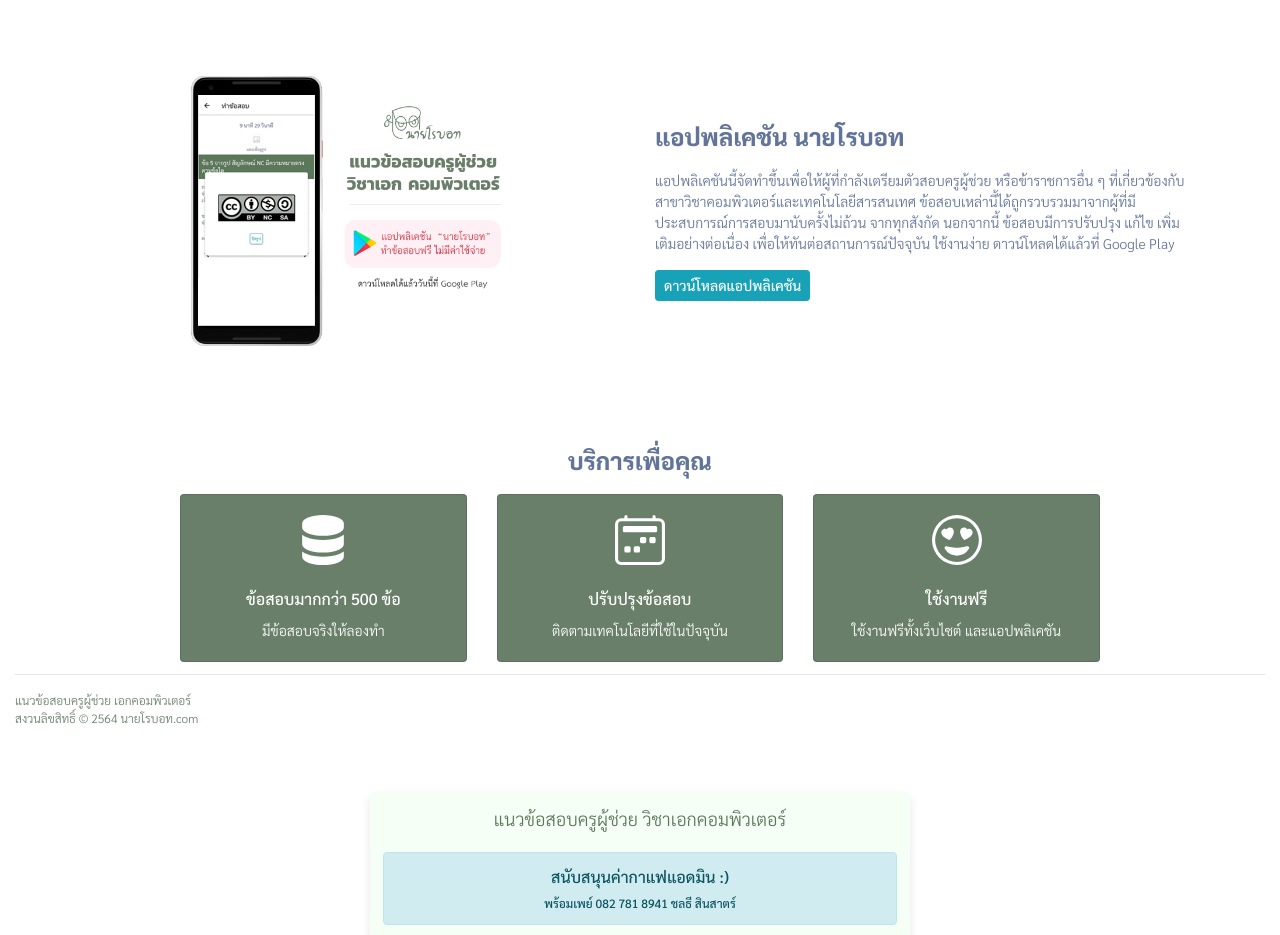
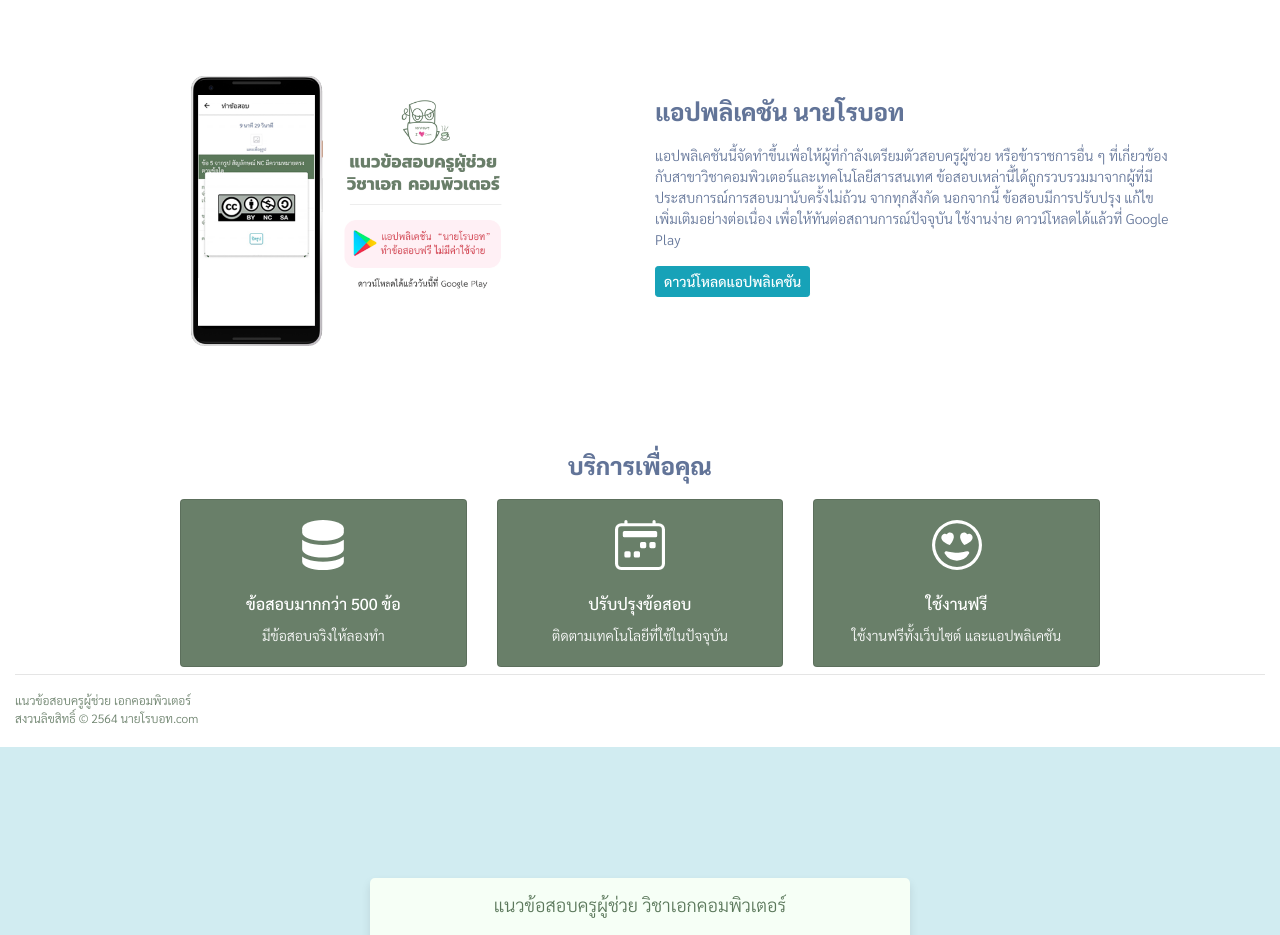
Before and after one commit to chonlatee-s/AT, a React (Create React App) app: page / in a window 1280 px wide. Shown: the part 57-992 px from the top of the page. Built offline with nearby package versions, Linux system fonts and the light colour scheme.

Commit message:
new design

```diff
--- a/src/Home.js
+++ b/src/Home.js
@@ -7,7 +7,9 @@ class Home extends Component {
         return(
             <div>
                 <Promotion/>
+                <div style={{backgroundColor:'#d1ecf1', paddingTop:'1px', paddingBottom:'35px', height:'100%'}}>
                 <Register/>
+                </div>
                 <br/>
             </div>
         );
--- a/src/Promotion.js
+++ b/src/Promotion.js
@@ -1,6 +1,6 @@
 import React, { Component } from 'react';
 import { Container, Row, Col, Card, CardDeck, Button} from 'react-bootstrap';
-import bannerApp from './img/bannerApp.png';
+import bannerApp from './img/bannerApp2.png';
 
 class Promotion extends Component {
     render() {
@@ -20,7 +20,7 @@ class Promotion extends Component {
                         <Row>
                             <Col>
                                 <p className="txtRobot" style={{color:'#627498'}}>แอปพลิเคชัน นายโรบอท</p>
-                                <p className="txtTitleApp" style={{color:'#627498'}}>
+                                <p className="txtTitleApp" style={{color:'#627498', paddingRight:'20px'}}>
                                     แอปพลิเคชันนี้จัดทำขึ้นเพื่อให้ผู้ที่กำลังเตรียมตัวสอบครูผู้ช่วย หรือข้าราชการอื่น ๆ
                                     ที่เกี่ยวข้องกับสาขาวิชาคอมพิวเตอร์และเทคโนโลยีสารสนเทศ
                                     ข้อสอบเหล่านี้ได้ถูกรวบรวมมาจากผู้ที่มีประสบการณ์การสอบมานับครั้งไม่ถ้วน
@@ -37,7 +37,7 @@ class Promotion extends Component {
                         <Row>
                             <Col mx="auto">
                                 <br/><br/>
-                                <p className="txtRobot" style={{color:'#627498'}}> บริการเพื่อคุณ </p>
+                                <p className="txtRobot" style={{color:'#627498', marginTop:'50px'}}> บริการเพื่อคุณ </p>
                                 <CardDeck>
                                     <Card className="cardPlan1">
                                         <Card.Body>
--- a/src/Register.js
+++ b/src/Register.js
@@ -28,9 +28,9 @@ class Register extends Component {
                             borderRadius: "5px"
                         }}>
                             <p className="topic2">แนวข้อสอบครูผู้ช่วย วิชาเอกคอมพิวเตอร์</p>
-                            <Alert variant="info">
-                                <p style={{fontSize:'16px', marginBottom:'5px'}}>สนับสนุนค่ากาแฟแอดมิน :)</p>
-                                <p style={{fontSize:'12px', margin:'0px'}}>พร้อมเพย์ 082 781 8941 ชลธี สินสาตร์</p>
+                            <Alert style={{backgroundColor:'#f8f2e8'}}>
+                                <p style={{fontSize:'16px', marginBottom:'5px', color:'#b28644'}}>สนับสนุนค่ากาแฟแอดมิน :)</p>
+                                <p style={{fontSize:'12px', margin:'0px', color:'#b28644'}}>พร้อมเพย์ 082 781 8941 ชลธี สินสาตร์</p>
                             </Alert>
                             <hr/>
                             <input type="button" className="btnLoginFree" value="ทำข้อสอบ" onClick={this.guestFree}/>
--- a/src/index.css
+++ b/src/index.css
@@ -182,7 +182,7 @@ a:active {
   background-size: 1rem 1rem;
 }
 .txtRobot{
-  margin-top:45px;
+  margin-top:20px;
   font-size: 24px;
   font-weight: 800;
   color:'#627498';
```
Also changed, not shown: src/img/bannerApp2.png, 1 other file (tests, documents, lock files or other folders).
